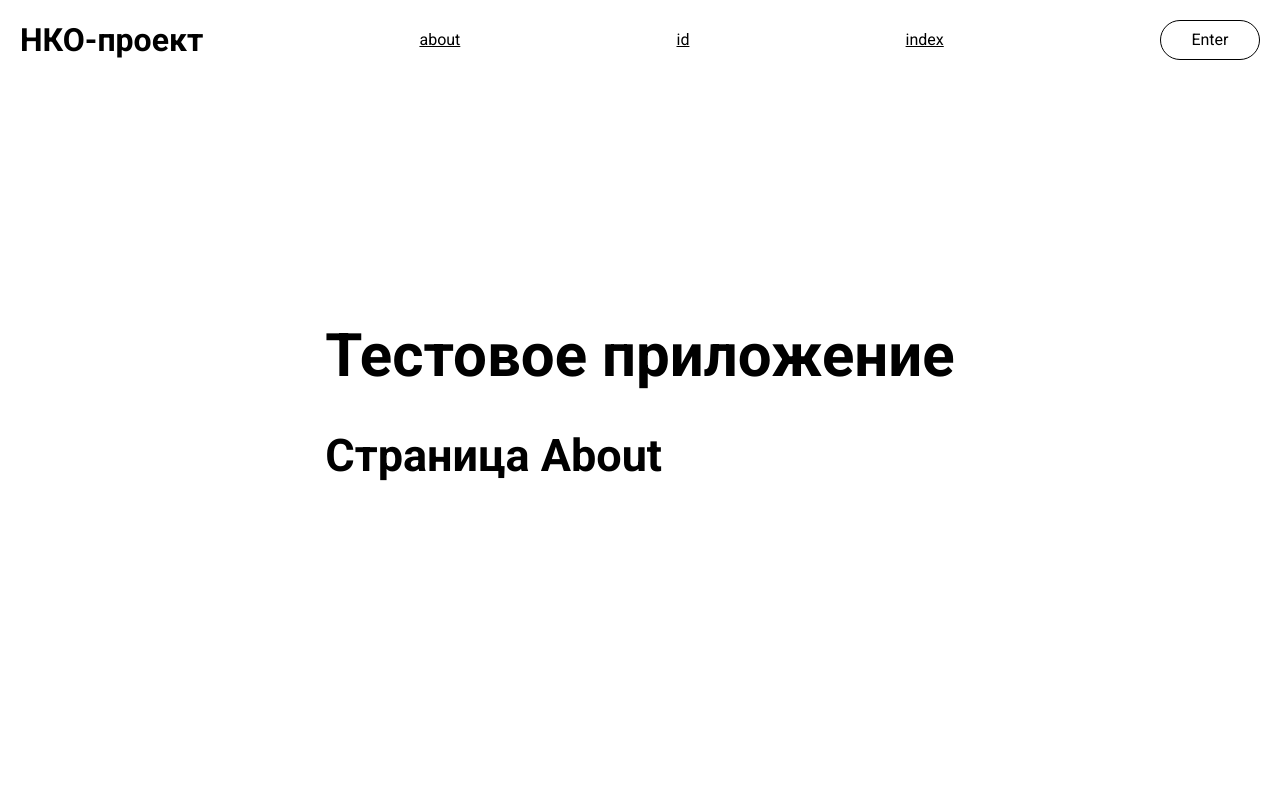
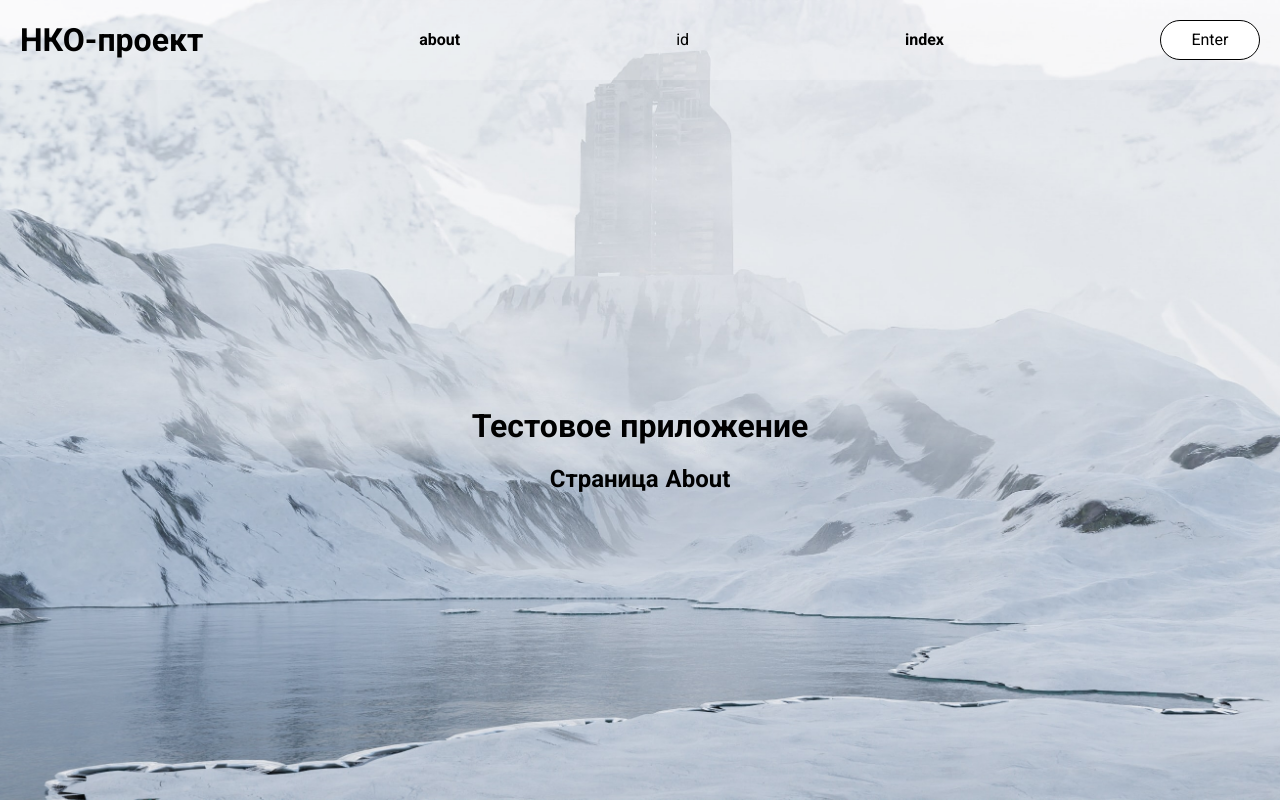
Before and after one commit to MarinaMoskaleva/ngo, a Nuxt app: page /about in a window 1280 px wide. Built offline with nearby package versions, Linux system fonts and the light colour scheme.

Commit message:
Добавила новыую страницу для каждого id

```diff
--- a/assets/style.css
+++ /dev/null
@@ -1,3 +0,0 @@
-body {
-    font-family: 'Roboto', sans-serif;
-  }
--- a/components/Navigation.vue
+++ b/components/Navigation.vue
@@ -1,6 +1,8 @@
 <template>
     <nav class='navigation'>
+    <nuxt-link to="/">
         <Logo :title="logoTitle"/>
+      </nuxt-link>
         <nuxt-link
           v-for="item in routes"
           class='link'
--- a/components/UserCard.vue
+++ b/components/UserCard.vue
@@ -1,12 +1,12 @@
 !<template>
-  <article class="card">
+  <nuxt-link :to="`/id/${guest.id}`" class="card">
     <img class="image" :src="guest.attributes.image">
     <div class="text">
       <h2>{{guest.attributes.name}}</h2>
       <em class="email">{{guest.attributes.email}}</em>
       <p>{{guest.attributes.country}}</p>
     </div>
-  </article>
+  </nuxt-link>
 </template>
 
 <script>
--- a/layouts/default.vue
+++ b/layouts/default.vue
@@ -11,7 +11,46 @@
   }
 </script>
 
-<style scoped>
+<style>
 
+html {
+  font-family: 'Roboto', sans-serif;
+  font-size: 16px;
+  word-spacing: 1px;
+  -ms-text-size-adjust: 100%;
+  -webkit-text-size-adjust: 100%;
+  -moz-osx-font-smoothing: grayscale;
+  -webkit-font-smoothing: antialiased;
+  box-sizing: border-box;
+}
+
+*,
+*::before,
+*::after {
+  box-sizing: border-box;
+  margin: 0;
+}
+
+.container {
+  background: url('~static/background.jpg') center no-repeat;
+  background-size: cover;
+  margin: 0 auto;
+  padding-top: 80px;
+  min-height: 100vh;
+  display: flex;
+  justify-content: center;
+  align-items: center;
+  text-align: center;
+  flex-wrap: wrap;
+}
+
+.nuxt-link-active {
+    font-weight: bold;
+}
+
+a, a:visited {
+  color: black;
+  text-decoration: none;
+}
 
 </style>
--- a/nuxt.config.js
+++ b/nuxt.config.js
@@ -17,12 +17,11 @@ export default {
 
   // Global CSS: https://go.nuxtjs.dev/config-css
   css: [
-    '@/assets/normalize.css',
-    '@/assets/style.css'
+    '@/assets/normalize.css'
   ],
 
   env: {
-    baseUrl: process.env.BASE_URL || 'http://localhost:1337'
+    baseUrl: process.env.BASE_URL || 'http://localhost:1337/api'
   },
 
   // Plugins to run before rendering page: https://go.nuxtjs.dev/config-plugins
--- a/pages/about.vue
+++ b/pages/about.vue
@@ -11,11 +11,5 @@ export default {
 </script>
 
 <style scoped>
-  .container{
-    display: flex;
-    justify-content: center;
-    align-items: center;
-    font-size: 30px;
-    min-height: 100vh;
-  }
+
 </style>
--- a/pages/id/_id.vue
+++ b/pages/id/_id.vue
@@ -1,8 +1,12 @@
 <template>
-  <div>
-
-
-  </div>
+  <article class="container">
+    <div class="block">
+      <img class="image" src="https://i.pinimg.com/736x/84/90/4e/84904ef020fb4ddb32f057c623ee2e6f--dolly-parton.jpg" />
+      <h1 class="title">Name of an artist</h1>
+      <em class="subtitle">Country</em>
+      <p>Description of an artist</p>
+    </div>
+  </article>
 </template>
 
 <script>
@@ -14,6 +18,27 @@
   }
 </script>
 
-<style lang="scss" scoped>
-
+<style scoped>
+  .block {
+    width: 40%;
+    max-width: 400px;
+    min-height: 650px;
+    padding: 15px 30px;
+    background: white;
+    border-radius: 4px;
+    text-align: left;
+  }
+  .image {
+    width: 100%;
+    height: 300px;
+    object-fit: cover;
+    object-position: left top;
+  }
+  .title {
+    margin-bottom: 0;
+  }
+  .subtitle {
+    display: block;
+    margin-bottom: 15px;
+  }
 </style>
--- a/pages/index.vue
+++ b/pages/index.vue
@@ -13,24 +13,11 @@ export default {
     guests: []
   }
   },
-  created() {
-    axios.get("/api/guests").then(res => {
-      this.guests = res.data.data;
-      console.log(res.data.data)
+  asyncData(){
+    return axios.get("/guests").then(res => {
+      const guests = res.data.data;
+      return { guests }
     })
   }
 };
 </script>
-
-<style scoped>
-  .container{
-    background: url('~/static/background.jpg') center no-repeat;
-    height: 100vh;
-    background-size: cover;
-    margin: 0 auto;
-    display: flex;
-    justify-content: center;
-    align-items: center;
-    text-align: center;
-  }
-</style>
```
